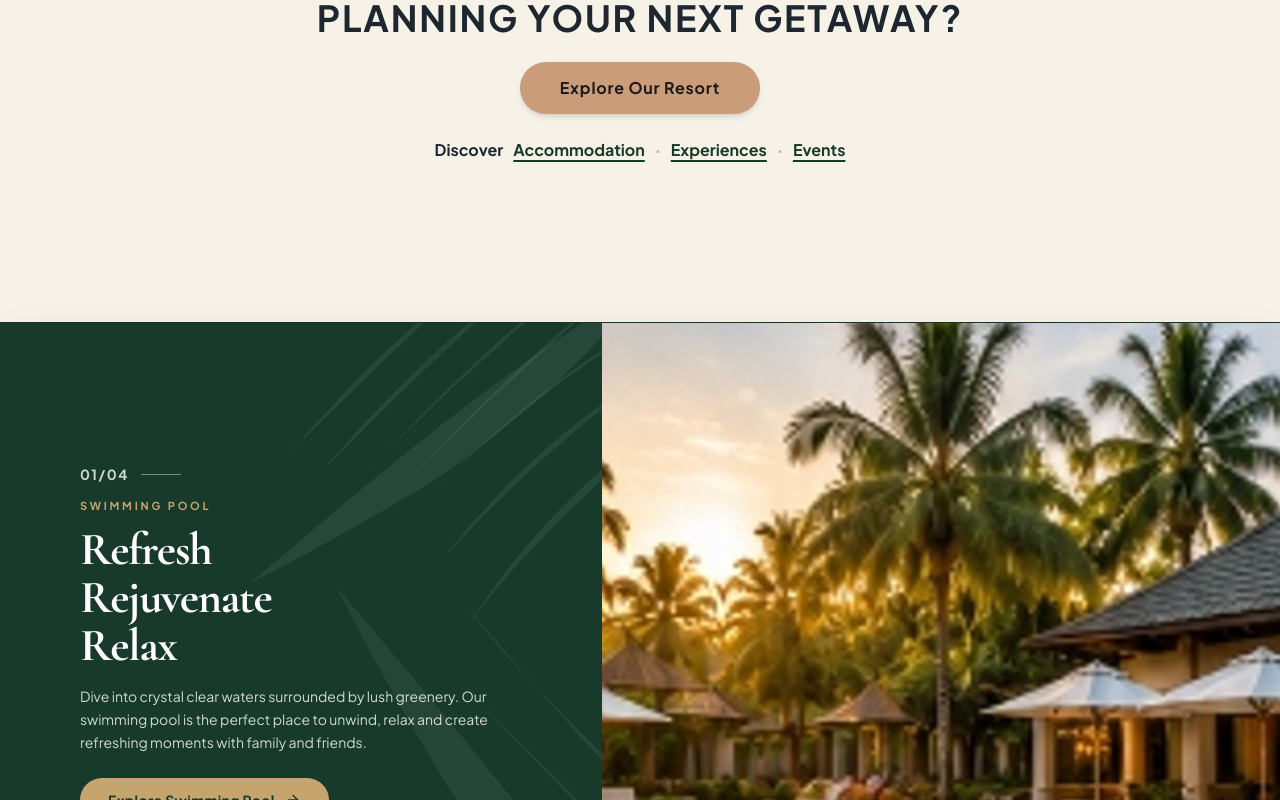
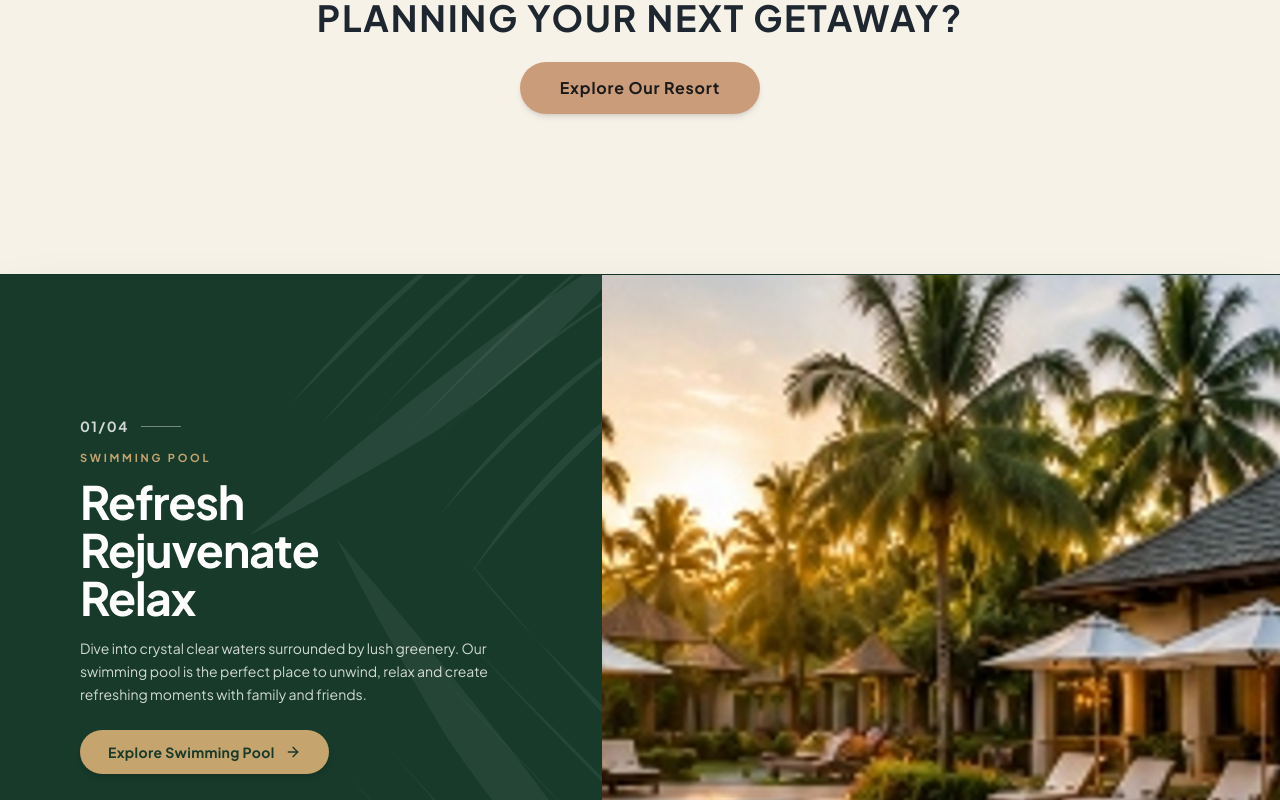
Before and after one commit to krina-jani/swapna-shrusti, a Next.js app: page / in a window 1280 px wide. Shown: the part 2000-2800 px from the top of the page. Built offline with nearby package versions, Linux system fonts and the light colour scheme.

Commit message:
fix(home): remove Discover Accommodation · Experiences · Events link text and configure gotham font family for titles

```diff
--- a/src/app/globals.css
+++ b/src/app/globals.css
@@ -7,15 +7,20 @@
     --champagne-gold: #C5A46D;
     --charcoal: #202522;
     --navbar-bg: #000000;
+    --body-font-family: 'gotham', 'Montserrat', 'Plus Jakarta Sans', system-ui, -apple-system, sans-serif;
   }
 }
 
 .font-serif {
-  font-family: var(--font-serif), Georgia, serif;
+  font-family: var(--body-font-family), var(--font-serif), Georgia, serif;
 }
 
 .font-sans {
   font-family: var(--font-sans), system-ui, sans-serif;
+}
+
+.font-title {
+  font-family: var(--body-font-family);
 }
 
 /* Custom dashed divider for mega menu items */
--- a/src/components/home/ResortIntroduction.tsx
+++ b/src/components/home/ResortIntroduction.tsx
@@ -24,7 +24,7 @@ export default function ResortIntroduction() {
           blurStrength={6}
           wordAnimationEnd="bottom+=300 bottom"
           containerClassName="w-full"
-          textClassName="font-sans font-extrabold text-[32px] sm:text-[40px] md:text-[46px] lg:text-[52px] leading-[1.35] text-[#2b3540] tracking-tight"
+          textClassName="font-title font-extrabold text-[32px] sm:text-[40px] md:text-[46px] lg:text-[52px] leading-[1.35] text-[#2b3540] tracking-tight"
         >
           Swapna Srushti Resort is a place where peaceful moments meet unforgettable experiences, where nature surrounds every celebration, and where every visit becomes a beautiful memory. Whether you seek a relaxing getaway, exciting adventures, a family picnic, or a destination for your special occasions, discover a world of comfort, connection, and celebration.
         </ScrollReveal>
@@ -33,42 +33,17 @@ export default function ResortIntroduction() {
         <div className="mt-20 sm:mt-28 flex flex-col items-center justify-center text-center">
 
           {/* PLANNING YOUR NEXT GETAWAY in bold, thick, prominent uppercase text */}
-          <h3 className="font-sans font-black text-2xl sm:text-3xl md:text-4xl text-[#1e2730] tracking-wider uppercase mb-6">
+          <h3 className="font-title font-black text-2xl sm:text-3xl md:text-4xl text-[#1e2730] tracking-wider uppercase mb-6">
             PLANNING YOUR NEXT GETAWAY?
           </h3>
 
           {/* Solid bold terracotta pill button */}
           <Link
             href="/discover"
-            className="inline-block px-10 py-3.5 rounded-full bg-[#cb9c7a] hover:bg-[#b88967] text-[#1a1a1a] font-black text-sm sm:text-base tracking-wider shadow-md hover:scale-105 active:scale-95 transition-all"
+            className="inline-block px-10 py-3.5 rounded-full bg-[#cb9c7a] hover:bg-[#b88967] text-[#1a1a1a] font-title font-black text-sm sm:text-base tracking-wider shadow-md hover:scale-105 active:scale-95 transition-all"
           >
             Explore Our Resort
           </Link>
-
-          {/* Bold, thick, clearly separated below text */}
-          <div className="mt-6 flex flex-wrap items-center justify-center gap-2.5 text-sm sm:text-base text-[#2b3540] font-bold">
-            <span className="font-black text-[#1e2730]">Discover</span>
-            <Link
-              href="/accommodation"
-              className="text-[#173A2B] hover:text-[#cb9c7a] underline decoration-2 underline-offset-4 font-black transition-colors"
-            >
-              Accommodation
-            </Link>
-            <span className="text-[#cb9c7a] font-extrabold">·</span>
-            <Link
-              href="/discover"
-              className="text-[#173A2B] hover:text-[#cb9c7a] underline decoration-2 underline-offset-4 font-black transition-colors"
-            >
-              Experiences
-            </Link>
-            <span className="text-[#cb9c7a] font-extrabold">·</span>
-            <Link
-              href="/events"
-              className="text-[#173A2B] hover:text-[#cb9c7a] underline decoration-2 underline-offset-4 font-black transition-colors"
-            >
-              Events
-            </Link>
-          </div>
 
         </div>
       </div>
```
